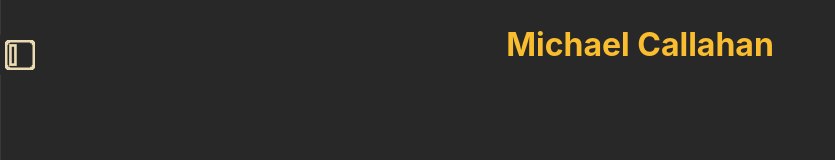
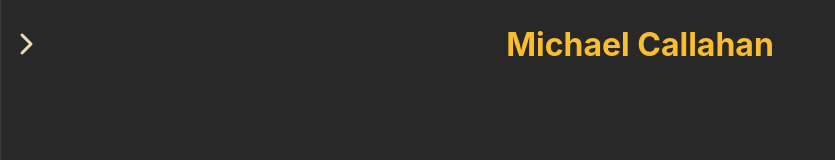
Before and after one commit to pal4569/personal-site, a React (Vite) app: page / in a window 1280 px wide. Shown: the top 160 px of the page, without its empty margins (0-835 px from the left). Built offline with nearby package versions, Linux system fonts and the light colour scheme.

Commit message:
Fix sidebar and buttons

```diff
--- a/src/frontend/components/SideBar/SideBar.css
+++ b/src/frontend/components/SideBar/SideBar.css
@@ -1,55 +1,64 @@
+body {
+  margin: 0;
+  padding: 0;
+}
+
 .sidebar-container {
-  position: absolute;
-  top: -5px;
+  font-family: 'Inter', sans-serif;
+  position: fixed;
   left: 0;
   z-index: 0;
-  display: block;
+  display: flex;
+  pointer-events: auto;
 }
 
 .rectangle {
   background: #1d2021;
   position: relative;
-  height: 400vh;
+  height: 800vh;
   width: 200px;
-  height: 999px;
+  height: 100vh;
   padding: 0px;
   z-index: 2;
+  pointer-events: auto;
 }
 
 .rectline {
   background: #3c3836;
-  position: absolute;
+  position: relative;
   top: 0px;
-  width: 201px;
-  height: 999px;
+  width: 1px;
+  height: 100vh;
   z-index: 1;
+  pointer-events: auto;
 }
 
 .sidebar-button {
   position: absolute;
-  top: 40px;
-  left: 200px;
-  width: 40px;
-  height: 40px;
-
+  top: 20px;
+  right: -48px;
+  width: 48px;
+  height: 48px;
   display: flex;
   align-items: center;
   justify-content: center;
   cursor: pointer;
   background: #282828;
-
-  z-index: 9999;
-  isolation: isolate;
+  border-radius: 6px;
+  z-index: 2000;
 }
 
-.sidebar-button img {
-  pointer-events: none;
-  width: 40px;
-  height: 40px;
+.sidebar-button i {
+  font-size: 24px;
+  color: #ebdbb2;
 }
 
+.sidebar-button:hover i {
+  color: #fb4934;
+}
+
+
 .sidebar-content {
-  font-family: 'Inter', sans-serif;
   color: #ebdbb2;
   position:absolute
 }
@@ -64,7 +73,6 @@
 }
 
 .folder {
-  font-family: 'Inter', sans-serif;
   font-size: 20px;
   color: #ebdbb2;
   text-align: left;
@@ -102,19 +110,6 @@
   color: #fb4934;
 }
 
-
-/**
-.menu-option:before {
-  content: "";
-  position: absolute;
-  display: inline-block;
-  width: 16px;
-  height: 16px;
-  background: url('./../assets/folder2.png') no-repeat center/contain;
-  margin-right: 6px;
-  vertical-align: middle;
-}
-**/
 .sub-line {
   display: grid;
   background: #1d2021;
--- a/src/frontend/components/SideBar/SideBar.tsx
+++ b/src/frontend/components/SideBar/SideBar.tsx
@@ -1,6 +1,4 @@
 import './SideBar.css'
-import sidebar_left from './../../assets/sidebar_left.png'
-import sidebar_right from './../../assets/sidebar_right.png'
 import { useState } from 'react';
 import { motion } from 'framer-motion';
 import '@fortawesome/fontawesome-free/css/all.min.css';
@@ -30,10 +28,7 @@ export default function SideBar() {
         className="sidebar-button"
         onClick={() => setSidebarToggle(!sidebarToggle)}
       >
-        <img
-          src={sidebarToggle ? sidebar_right : sidebar_left}
-          alt="toggle sidebar"
-        />
+        <i className={`fas ${sidebarToggle ? "fa-chevron-left" : "fa-chevron-right"}`} />
       </div>
     </motion.aside>
   );
--- a/src/frontend/pages/Landing/Landing.css
+++ b/src/frontend/pages/Landing/Landing.css
@@ -5,4 +5,5 @@
     color: #d79921;
     width: 100%;
     left:0%;
+    pointer-events: none;
 }
```
